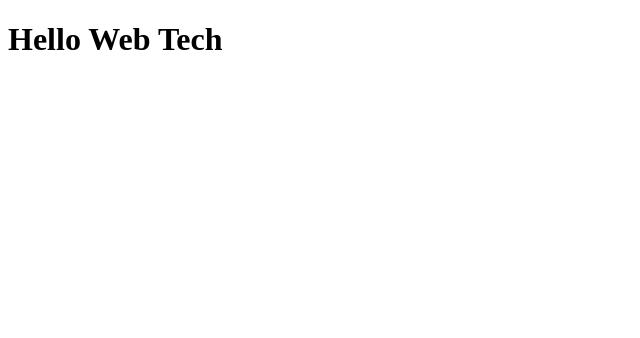
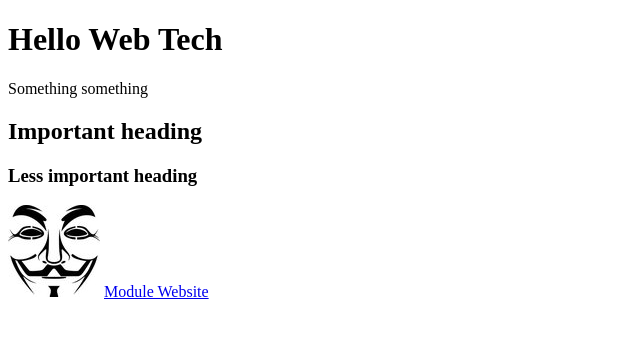
Before and after one commit to mtbartosz/-set08101, a plain HTML site: page index.html in a window 1280 px wide. Shown: the whole page, without its empty margins (0-640 px from the left). Drawn offline with Linux system fonts and the light colour scheme.

Commit message:
Lab 2 Update
Headings, image, hyperlinks

```diff
--- a/index.html
+++ b/index.html
@@ -5,5 +5,11 @@
 </head>
 <body>
 <h1>Hello Web Tech</h1>
+<p> Something something </p>
+<h2> Important heading </h2>
+<h3> Less important heading</h3>
+<img src="vmask.jpg" />
+
+<a href =" https ://youtube.com /"> Module Website </a>
 </body>
 </html>
```
Also changed, not shown: vmask.jpg (added).
